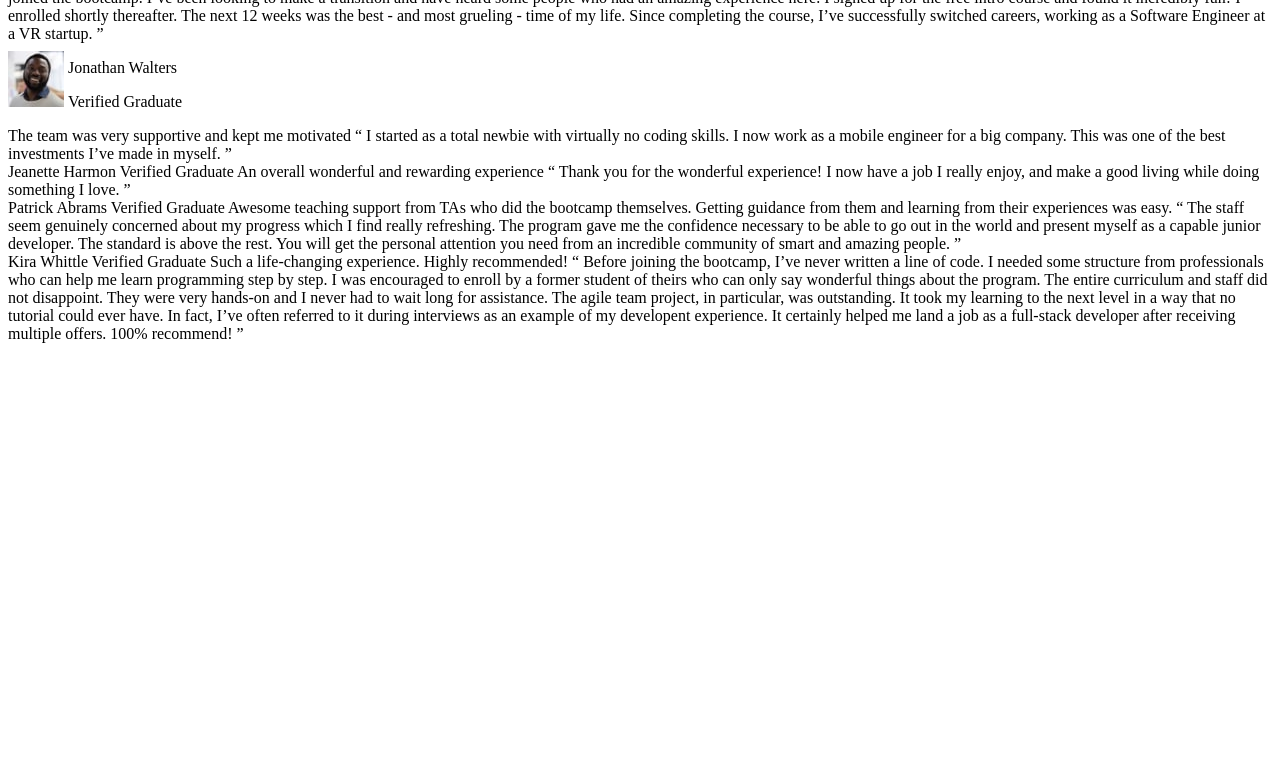
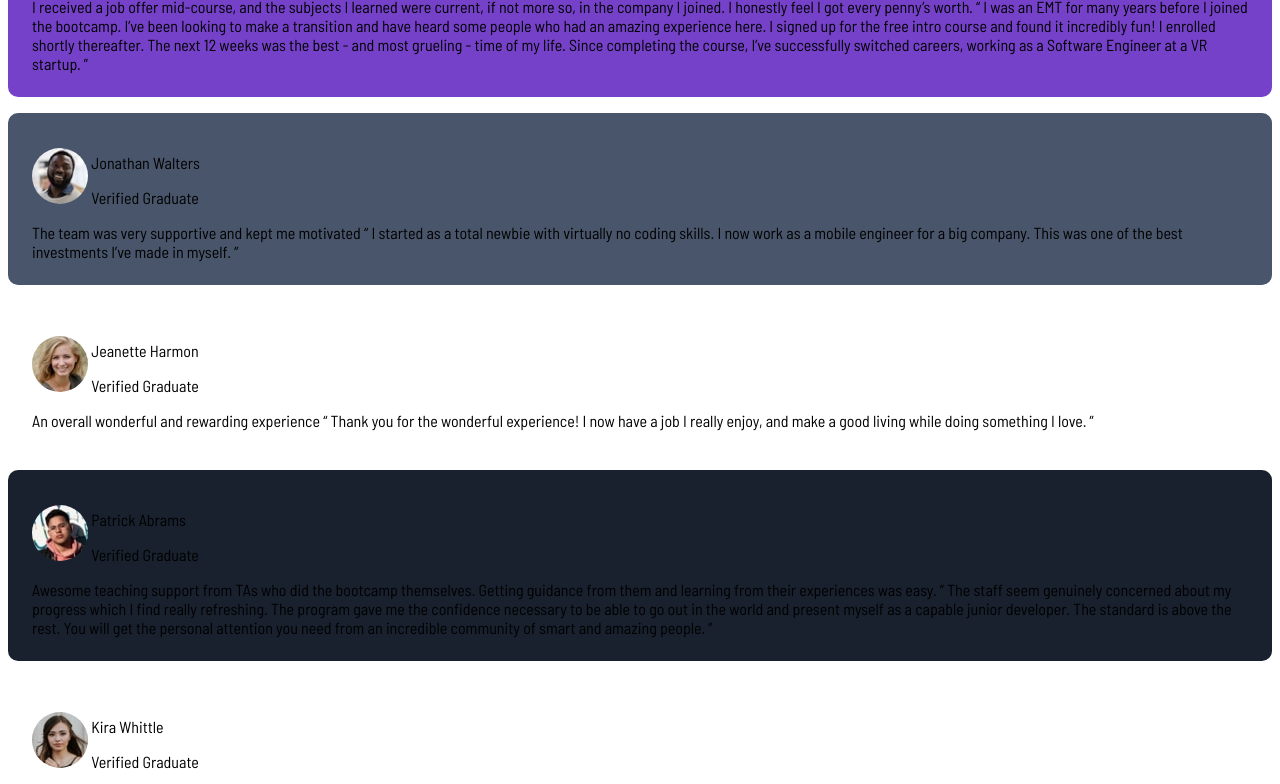
Before and after one commit to LaurentMissiaen/Testimonials_Grid_Section, a plain HTML site: page index.html in a window 1280 px wide. Shown: the part 121-905 px from the top of the page. Before the commit the page ends 800 px from the top, so only its background shows below. Drawn offline with Linux system fonts and the light colour scheme; a web font is replaced by a local one.

Commit message:
add rough card structure

```diff
--- a/index.html
+++ b/index.html
@@ -11,6 +11,13 @@
       href="./images/favicon-32x32.png"
     />
     <link rel="stylesheet" href="styles.css" />
+
+    <link rel="preconnect" href="https://fonts.googleapis.com" />
+    <link rel="preconnect" href="https://fonts.gstatic.com" crossorigin />
+    <link
+      href="https://fonts.googleapis.com/css2?family=Barlow+Semi+Condensed:ital,wght@0,100;0,200;0,300;0,400;0,500;0,600;0,700;0,800;0,900;1,100;1,200;1,300;1,400;1,500;1,600;1,700;1,800;1,900&family=Figtree:ital,wght@0,300..900;1,300..900&family=Fraunces:ital,opsz,wght@0,9..144,100..900;1,9..144,100..900&family=Inter:ital,opsz,wght@0,14..32,100..900;1,14..32,100..900&family=Montserrat:ital,wght@0,100..900;1,100..900&family=Open+Sans:ital,wght@0,300..800;1,300..800&family=Outfit:wght@100..900&family=Playfair+Display:ital,wght@0,400..900;1,400..900&family=Poppins:ital,wght@0,100;0,200;0,300;0,400;0,500;0,600;0,700;0,800;0,900;1,100;1,200;1,300;1,400;1,500;1,600;1,700;1,800;1,900&family=Raleway:ital,wght@0,100..900;1,100..900&family=Young+Serif&display=swap"
+      rel="stylesheet"
+    />
 
     <title>Frontend Mentor | Testimonial grid</title>
   </head>
@@ -48,33 +55,53 @@
         made in myself. ”
       </div>
       <div class="testimonial_3">
-        Jeanette Harmon Verified Graduate An overall wonderful and rewarding
-        experience “ Thank you for the wonderful experience! I now have a job I
-        really enjoy, and make a good living while doing something I love. ”
+        <div class="card_header">
+          <img src="images/image-jeanette.jpg" alt="Jeanette" />
+          <div>
+            <p class="name">Jeanette Harmon</p>
+            <p class="descr">Verified Graduate</p>
+          </div>
+        </div>
+        An overall wonderful and rewarding experience “ Thank you for the
+        wonderful experience! I now have a job I really enjoy, and make a good
+        living while doing something I love. ”
       </div>
       <div class="testimonial_4">
-        Patrick Abrams Verified Graduate Awesome teaching support from TAs who
-        did the bootcamp themselves. Getting guidance from them and learning
-        from their experiences was easy. “ The staff seem genuinely concerned
-        about my progress which I find really refreshing. The program gave me
-        the confidence necessary to be able to go out in the world and present
-        myself as a capable junior developer. The standard is above the rest.
-        You will get the personal attention you need from an incredible
-        community of smart and amazing people. ”
+        <div class="card_header">
+          <img src="images/image-patrick.jpg" alt="Patrick" />
+          <div>
+            <p class="name">Patrick Abrams</p>
+            <p class="descr">Verified Graduate</p>
+          </div>
+        </div>
+        Awesome teaching support from TAs who did the bootcamp themselves.
+        Getting guidance from them and learning from their experiences was easy.
+        “ The staff seem genuinely concerned about my progress which I find
+        really refreshing. The program gave me the confidence necessary to be
+        able to go out in the world and present myself as a capable junior
+        developer. The standard is above the rest. You will get the personal
+        attention you need from an incredible community of smart and amazing
+        people. ”
       </div>
       <div class="testimonial_5">
-        Kira Whittle Verified Graduate Such a life-changing experience. Highly
-        recommended! “ Before joining the bootcamp, I’ve never written a line of
-        code. I needed some structure from professionals who can help me learn
-        programming step by step. I was encouraged to enroll by a former student
-        of theirs who can only say wonderful things about the program. The
-        entire curriculum and staff did not disappoint. They were very hands-on
-        and I never had to wait long for assistance. The agile team project, in
-        particular, was outstanding. It took my learning to the next level in a
-        way that no tutorial could ever have. In fact, I’ve often referred to it
-        during interviews as an example of my developent experience. It
-        certainly helped me land a job as a full-stack developer after receiving
-        multiple offers. 100% recommend! ”
+        <div class="card_header">
+          <img src="images/image-kira.jpg" alt="Kira" />
+          <div>
+            <p class="name">Kira Whittle</p>
+            <p class="descr">Verified Graduate</p>
+          </div>
+        </div>
+        Such a life-changing experience. Highly recommended! “ Before joining
+        the bootcamp, I’ve never written a line of code. I needed some structure
+        from professionals who can help me learn programming step by step. I was
+        encouraged to enroll by a former student of theirs who can only say
+        wonderful things about the program. The entire curriculum and staff did
+        not disappoint. They were very hands-on and I never had to wait long for
+        assistance. The agile team project, in particular, was outstanding. It
+        took my learning to the next level in a way that no tutorial could ever
+        have. In fact, I’ve often referred to it during interviews as an example
+        of my developent experience. It certainly helped me land a job as a
+        full-stack developer after receiving multiple offers. 100% recommend! ”
       </div>
     </section>
   </body>
--- a/styles.css
+++ b/styles.css
@@ -1,7 +1,47 @@
 html {
   box-sizing: border-box;
+  font-family: Barlow Semi Condensed, sans-serif;
 }
 
 .card_header div {
   display: inline-block;
 }
+
+.testimonial_grid {
+  display: grid;
+  gap: 1em;
+}
+
+.card_header img {
+  border-radius: 30px;
+}
+
+.testimonial_1 {
+  background-color: hsl(263, 55%, 52%);
+  border-radius: 10px;
+  padding: 1.5rem;
+}
+
+.testimonial_2 {
+  background-color: hsl(217, 19%, 35%);
+  border-radius: 10px;
+  padding: 1.5rem;
+}
+
+.testimonial_3 {
+  background-color: hsl(0, 0%, 100%);
+  border-radius: 10px;
+  padding: 1.5rem;
+}
+
+.testimonial_4 {
+  background-color: hsl(219, 29%, 14%);
+  border-radius: 10px;
+  padding: 1.5rem;
+}
+
+.testimonial_5 {
+  background-color: hsl(0, 0%, 100%);
+  border-radius: 10px;
+  padding: 1.5rem;
+}
```
